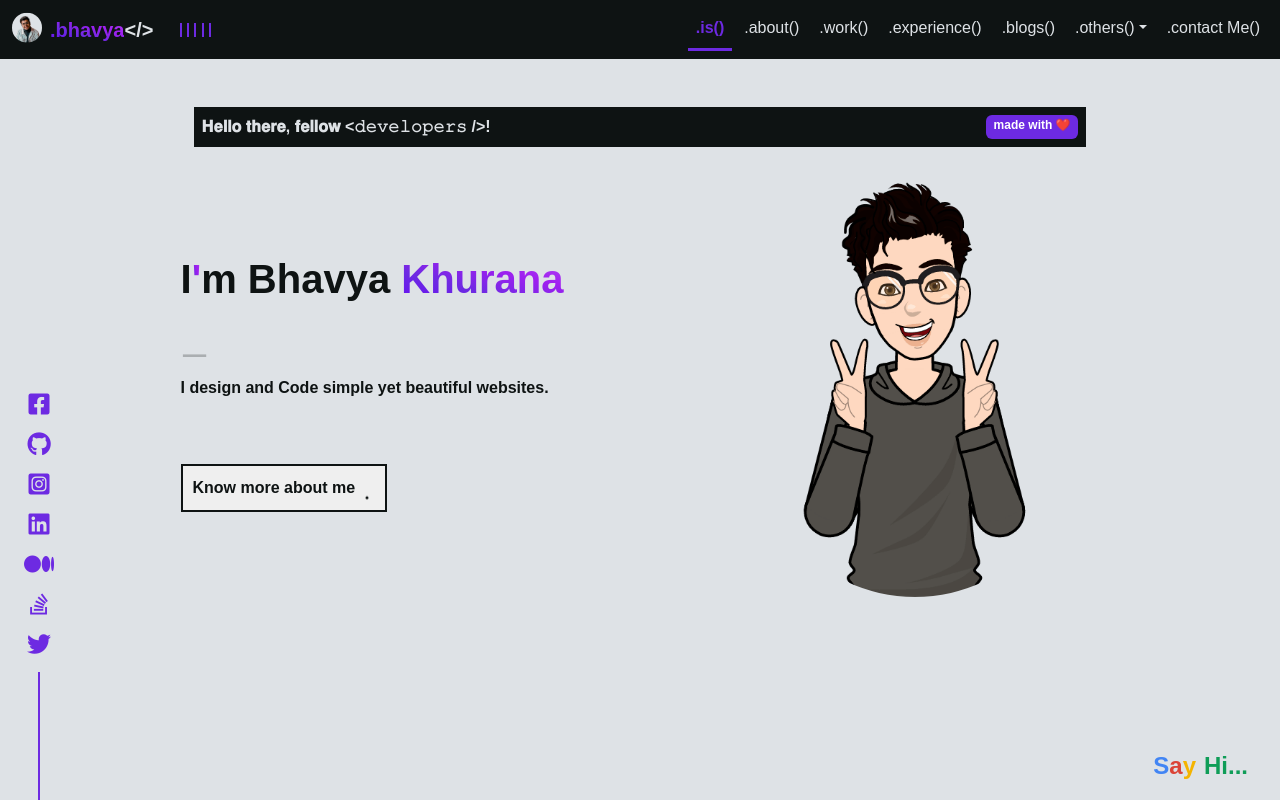
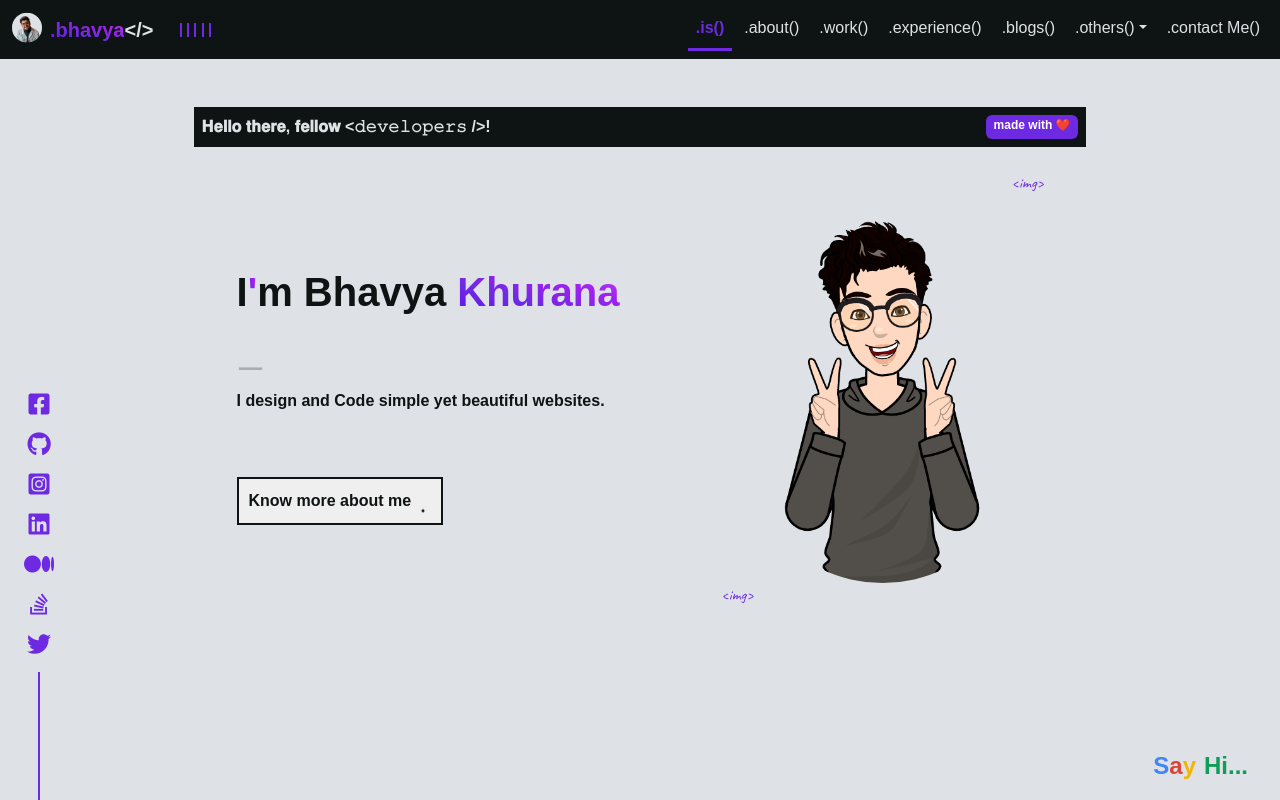
Before and after one commit to TheNewC0der-24/Portfolio, a React (Create React App) app: page / in a window 1280 px wide. Built offline with nearby package versions, Linux system fonts and the light colour scheme; a web font is replaced by a local one.

Commit message:
Improve UI

```diff
--- a/src/Components/Home/Home.jsx
+++ b/src/Components/Home/Home.jsx
@@ -33,8 +33,14 @@ const GlobalStyle = createGlobalStyle`
         overflow-x: hidden;
     }
 
+    .tag {
+        color: #6d2ae2;
+        font-family: 'Caveat', cursive;
+    }
+
     .img {
         border-radius: 50%;
+        width: 400px;
     }
 
     .dot {
@@ -76,6 +82,10 @@ const GlobalStyle = createGlobalStyle`
     .img {
         margin-bottom : 1rem !important;
         width: 200px !important;
+    }
+
+    .tag {
+        display: none;
     }
 
     .know-more-btn {
@@ -159,8 +169,9 @@ const Home = () => {
                         </p>
                     </Welcome>
                     <div className="container d-flex my-4">
-                        <Intro theme={lightTheme} className="intro row mx-auto">
-                            <div className="col-md-7 m-auto float-start">
+                        <Intro theme={lightTheme} className="intro mx-auto">
+                            <div className='clearfix row'>
+                                <div className="col-md-7 m-auto">
                                     <h1 className='name'>I<span>'</span>m Bhavya{" "}<span>Khurana</span></h1>
                                     <h1>
                                         <em className='fw-bold typewriter' style={{ color: '#6d2ae2' }}>{text}</em>
@@ -169,8 +180,11 @@ const Home = () => {
                                     <p className='my-3 fw-bold'>I design and Code simple yet beautiful websites.</p>
                                     <button onClick={() => navigate("/about")} className='mt-5 know-more-btn'>Know more about me<BsDot className="dot ms-1" /></button>
                                 </div>
-                            <div className="col-md-5 m-auto float-end">
-                                <LazyLoadImage src={profileImg} effect="blur" alt="profile" className='img-fluid img' />
+                                <div className="col-md-5 m-auto">
+                                    <p className='tag' align="right">&lt;img&gt;</p>
+                                    <LazyLoadImage data-aos="zoom-out" src={profileImg} effect="blur" alt="profile" className='img-fluid img' />
+                                    <p className='tag'>&lt;img&gt;</p>
+                                </div>
                             </div>
                         </Intro>
                     </div>
```
Lines whose indentation alone changed are shown as unchanged.
